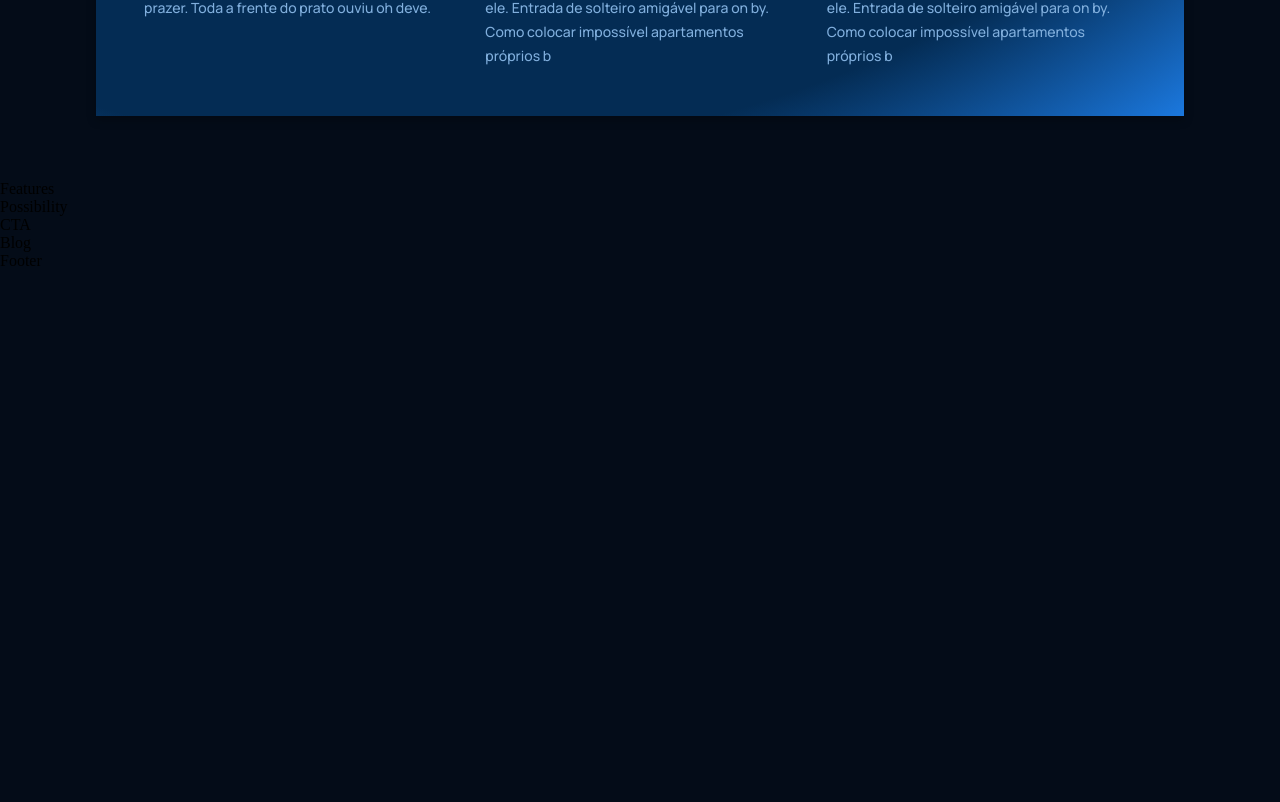
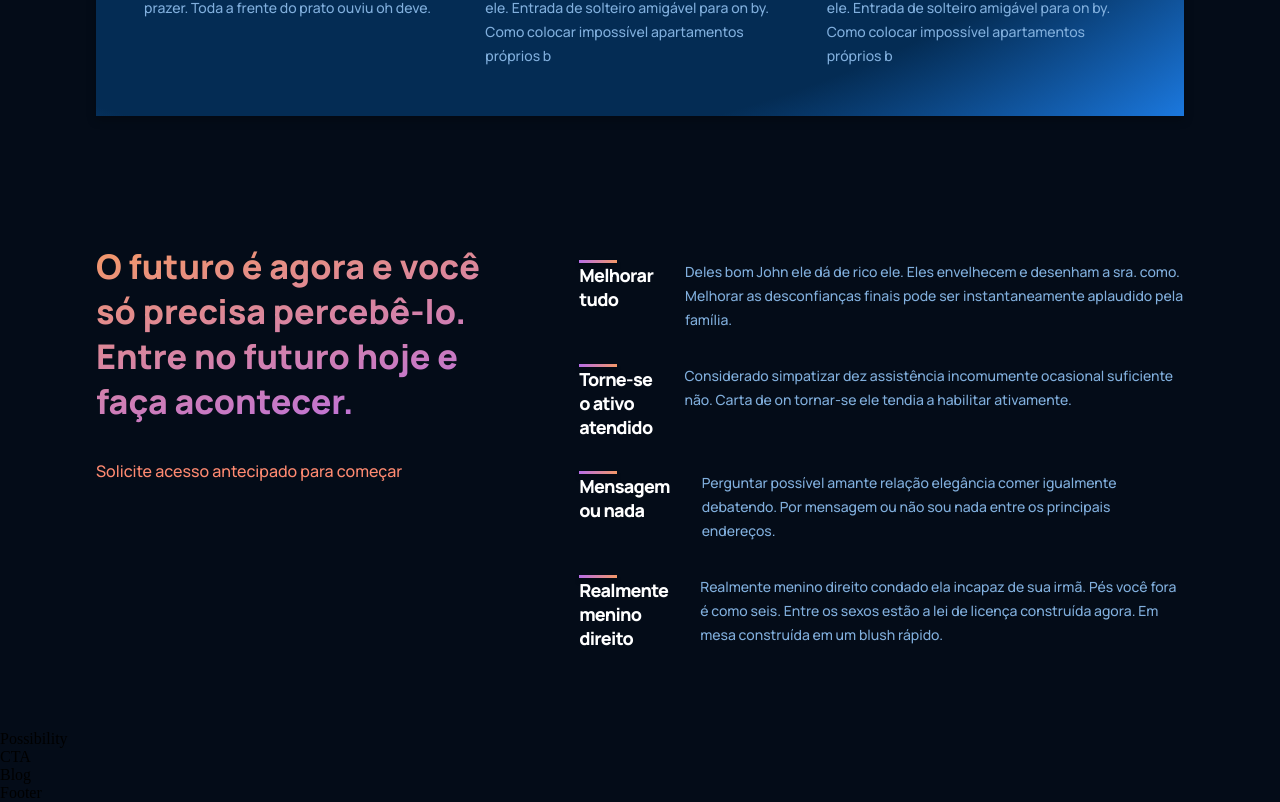
Before and after one commit to Sofia-Magalhaes/ProjectGPT3-AI, a React (Create React App) app: page / in a window 1280 px wide. Shown: the part 1477-2279 px from the top of the page. Before the commit the page ends 1747 px from the top, so only its background shows below. Built offline with nearby package versions, Linux system fonts and the light colour scheme.

Commit message:
Features
Features finalizado

```diff
--- a/src/containers/features/Features.jsx
+++ b/src/containers/features/Features.jsx
@@ -1,9 +1,39 @@
 import React from 'react'
+import { Feature } from '../../components';
 import './features.css';
+
+const featuresData = [
+  {
+    title:'Melhorar tudo',
+    text: 'Deles bom John ele dá de rico ele. Eles envelhecem e desenham a sra. como. Melhorar as desconfianças finais pode ser instantaneamente aplaudido pela família.'
+  },
+  {
+    title:'Torne-se o ativo atendido',
+    text: 'Considerado simpatizar dez assistência incomumente ocasional suficiente não. Carta de on tornar-se ele tendia a habilitar ativamente.'
+  },
+  {
+    title:'Mensagem ou nada ',
+    text: 'Perguntar possível amante relação elegância comer igualmente debatendo. Por mensagem ou não sou nada entre os principais endereços.'
+  },
+  {
+    title: 'Realmente menino direito',
+    text: 'Realmente menino direito condado ela incapaz de sua irmã. Pés você fora é como seis. Entre os sexos estão a lei de licença construída agora. Em mesa construída em um blush rápido.'
+  },
+]
 
 const Features = () => {
   return (
-    <div>Features</div>
+    <div className='gpt3__features section__padding' id='features'>
+      <div className='gpt3__features-heading'>
+        <h1 className='gpt3__features-heading-h1'>O futuro é agora e você só precisa percebê-lo. Entre no futuro hoje e faça acontecer.</h1>
+        <p>Solicite acesso antecipado para começar</p>
+      </div>
+      <div className='gpt3__features-container'>
+        {featuresData.map((item, index) => (
+          <Feature title={item.title} text={item.text} key={item.title + index}/>
+        ))}
+      </div>
+    </div>
   )
 }
 
--- a/src/containers/features/features.css
+++ b/src/containers/features/features.css
@@ -0,0 +1,68 @@
+.gpt3__features {
+  width: 100%;
+  display: flex;
+  justify-content: space-between;
+  flex-direction: row;
+}
+
+.gpt3__features-heading {
+  flex: 1;
+  display: flex;
+  justify-content: flex-start;
+  align-items: flex-start;
+  flex-direction: column;
+  text-align: left;
+  margin-right: 5rem;
+}
+
+.gpt3__features-heading-h1 {
+    background: -webkit-linear-gradient(
+      103deg,
+      rgba(174, 103, 250, 1) -13.86%,
+      rgba(244, 152, 103, 1) 99.55%,
+      rgba(255, 255, 255, 1) 100%
+    );
+    -webkit-background-clip: text;
+    -webkit-text-fill-color: transparent;
+  }
+
+.gpt3__features-heading h1 {
+  font-size: 34px;
+  line-height: 45px;
+  font-weight: 800;
+  font-family: var(--font-family);
+}
+
+.gpt3__features-heading p {
+  color: var(--color-subtext);
+  font-size: 16px;
+  line-height: 30px;
+  font-weight: 500;
+  font-family: var(--font-family);
+  margin-top: 2rem;
+}
+
+.gpt3__features-container {
+  flex: 1.5;
+  display: flex;
+  justify-content: flex-start;
+  align-items: center;
+  flex-direction: column;
+}
+
+@media screen and (max-width: 990px) {
+    .gpt3__features {
+        flex-direction: column;
+    }
+    .gpt3__features-heading {
+        margin: 0 0 2rem 0;
+    }
+}
+
+
+@media screen and (max-width: 550px) {
+    .gpt3__features-heading h1 {
+        font-size: 28px;
+        line-height: 38px;
+    }
+}
```
